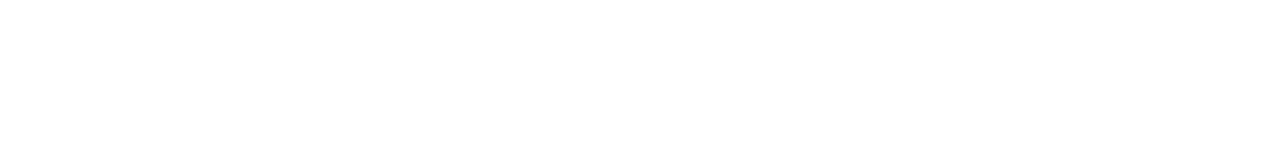
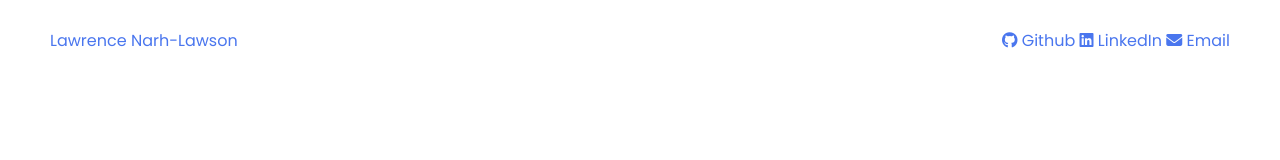
Before and after one commit to lawlawson/personal-portfolio-webpage, a plain HTML site: page index.html in a window 1280 px wide. Drawn offline with Linux system fonts and the light colour scheme.

Commit message:
basic styling of navbar

```diff
--- a/index.html
+++ b/index.html
@@ -18,7 +18,33 @@
     <title>Lawrence's Portfolio</title>
   </head>
   <body>
-    <nav></nav>
+    <nav>
+      <div class="left">
+        <a href="/">Lawrence Narh-Lawson</a>
+      </div>
+      <div class="right">
+        <a
+          href="https://github.com/lawlawson"
+          target="_blank"
+          rel="noopener noreferrer">
+          <i class="fa-brands fa-github"></i>
+          <span>Github</span>
+        </a>
+
+        <a
+          href="https://www.linkedin.com/in/lawlawson/"
+          target="_blank"
+          rel="noopener noreferrer">
+          <i class="fa-brands fa-linkedin"></i>
+          <span>LinkedIn</span>
+        </a>
+
+        <a href="mailto:lawrencen@hotmail.com">
+          <i class="fa-solid fa-envelope"></i>
+          <span>Email</span>
+        </a>
+      </div>
+    </nav>
     <main>
       <section></section>
       <section id="skills"></section>
--- a/style.css
+++ b/style.css
@@ -0,0 +1,32 @@
+:root {
+  --text-color: #1a1c20;
+  --link-color: #4a76ee;
+  --background-color: #eeeff1;
+}
+
+* {
+  margin: 0;
+  padding: 0;
+  box-sizing: border-box;
+}
+
+html {
+  scroll-behavior: smooth;
+}
+
+body {
+  font-family: 'Poppins', sans-serif;
+}
+
+a {
+  color: var(--link-color);
+  text-decoration: none;
+}
+
+nav {
+  display: flex;
+  justify-content: space-between;
+  align-items: center;
+  padding: 0 50px;
+  height: 80px;
+}
```
